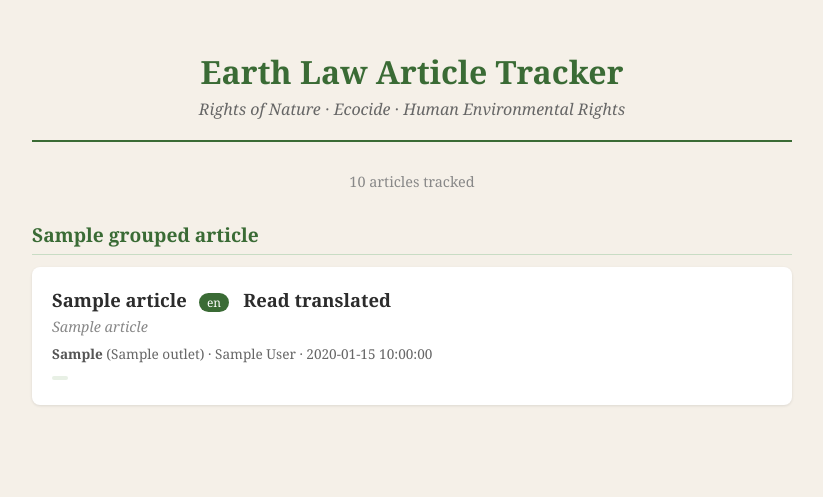
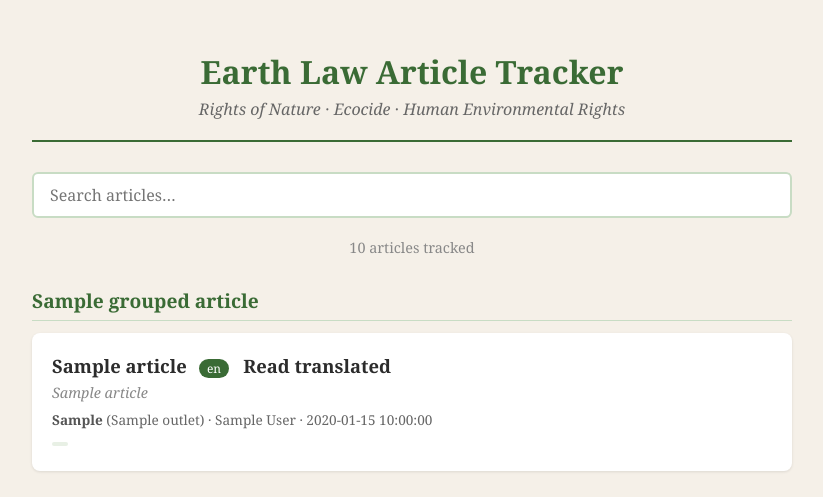
Before and after one commit to zepelinedit-jpg/earth-law-tracker, a Flask app: template templates/index.html in a window 1280 px wide. Shown: the top 497 px of the page, without its empty margins (228-1051 px from the left). Run offline with Flask 3, Linux system fonts and the light colour scheme; the template is opened without the code that fills it: most values are stand-ins (such as "Sample title", 1, 10 or a date in 2020).

Commit message:
Add client-side search bar to index page
Filters articles instantly as you type, hides empty month headings,
and updates the article count to reflect matches.

Co-Authored-By: Claude Sonnet 4.6 <noreply@anthropic.com>

```diff
--- a/templates/index.html
+++ b/templates/index.html
@@ -115,6 +115,29 @@
             padding-bottom: 6px;
             border-bottom: 1px solid #c8dcc4;
         }
+        .search-bar {
+            margin-bottom: 20px;
+        }
+        .search-bar input {
+            width: 100%;
+            padding: 10px 16px;
+            font-size: 1em;
+            font-family: Georgia, 'Times New Roman', serif;
+            border: 2px solid #c8dcc4;
+            border-radius: 6px;
+            background: white;
+            color: #2c2c2c;
+            outline: none;
+        }
+        .search-bar input:focus {
+            border-color: #3a6b35;
+        }
+        #no-results {
+            display: none;
+            text-align: center;
+            padding: 40px 20px;
+            color: #888;
+        }
     </style>
 </head>
 <body>
@@ -124,7 +147,11 @@
     </header>
 
     {% if grouped_articles %}
-    <div class="article-count">{{ total }} article{{ 's' if total != 1 }} tracked</div>
+    <div class="search-bar">
+        <input type="search" id="search" placeholder="Search articles…" autocomplete="off">
+    </div>
+    <div class="article-count" id="article-count">{{ total }} article{{ 's' if total != 1 }} tracked</div>
+    <div id="no-results">No articles match your search.</div>
 
     {% for month_label, articles in grouped_articles %}
     <div class="month-heading">{{ month_label }}</div>
@@ -165,5 +192,44 @@
     </div>
     {% endif %}
 
+    <script>
+        const input = document.getElementById('search');
+        const countEl = document.getElementById('article-count');
+        const noResults = document.getElementById('no-results');
+        const total = {{ total }};
+
+        input.addEventListener('input', function () {
+            const q = this.value.trim().toLowerCase();
+            const articles = document.querySelectorAll('.article');
+            const headings = document.querySelectorAll('.month-heading');
+            let visible = 0;
+
+            articles.forEach(function (el) {
+                const text = el.textContent.toLowerCase();
+                el.style.display = (!q || text.includes(q)) ? '' : 'none';
+                if (!q || text.includes(q)) visible++;
+            });
+
+            // Hide month headings with no visible articles beneath them
+            headings.forEach(function (heading) {
+                let next = heading.nextElementSibling;
+                let hasVisible = false;
+                while (next && !next.classList.contains('month-heading')) {
+                    if (next.classList.contains('article') && next.style.display !== 'none') {
+                        hasVisible = true;
+                    }
+                    next = next.nextElementSibling;
+                }
+                heading.style.display = hasVisible ? '' : 'none';
+            });
+
+            if (q) {
+                countEl.textContent = visible + ' article' + (visible !== 1 ? 's' : '') + ' found';
+            } else {
+                countEl.textContent = total + ' article' + (total !== 1 ? 's' : '') + ' tracked';
+            }
+            noResults.style.display = (q && visible === 0) ? 'block' : 'none';
+        });
+    </script>
 </body>
 </html>
```
